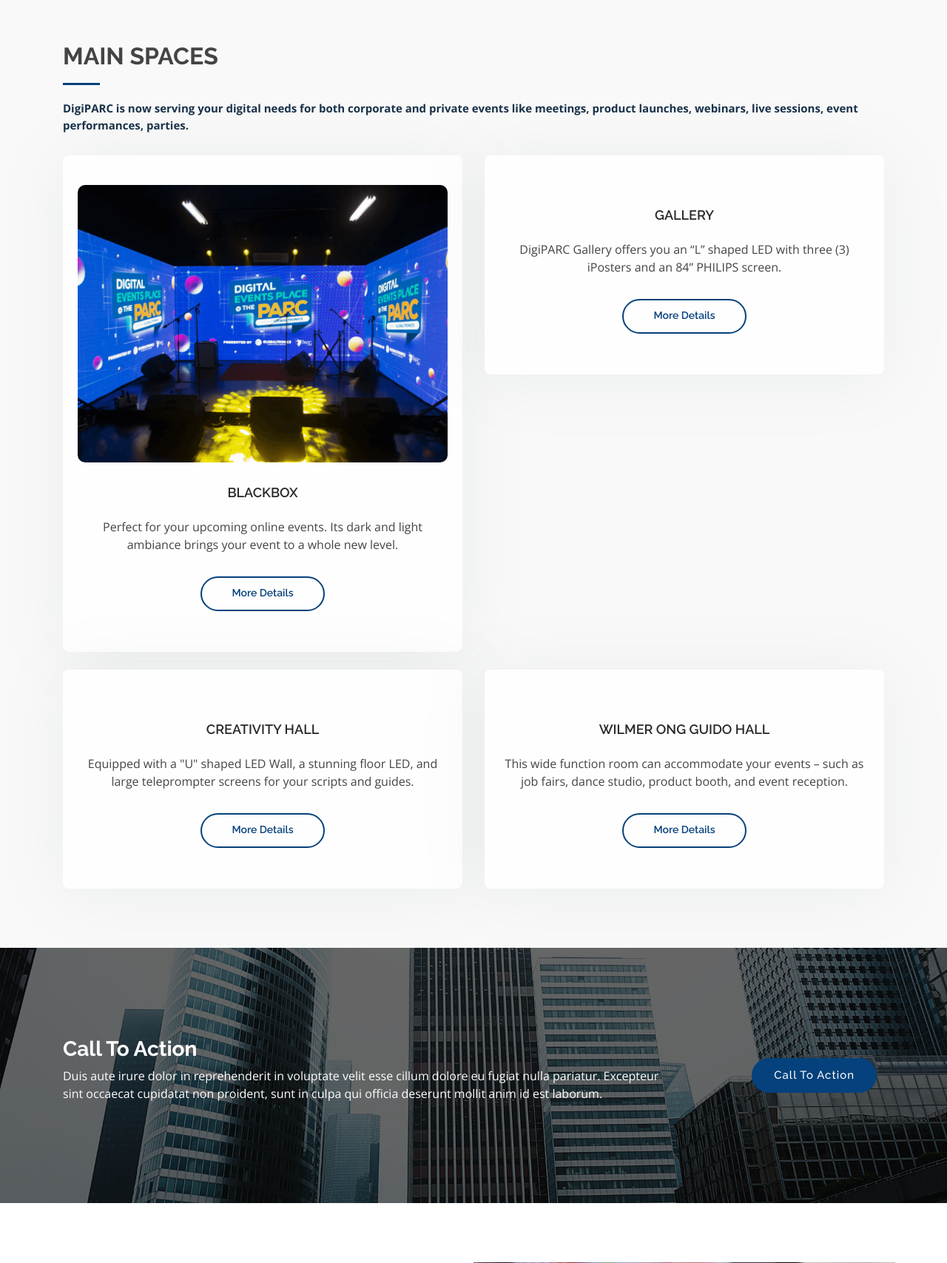
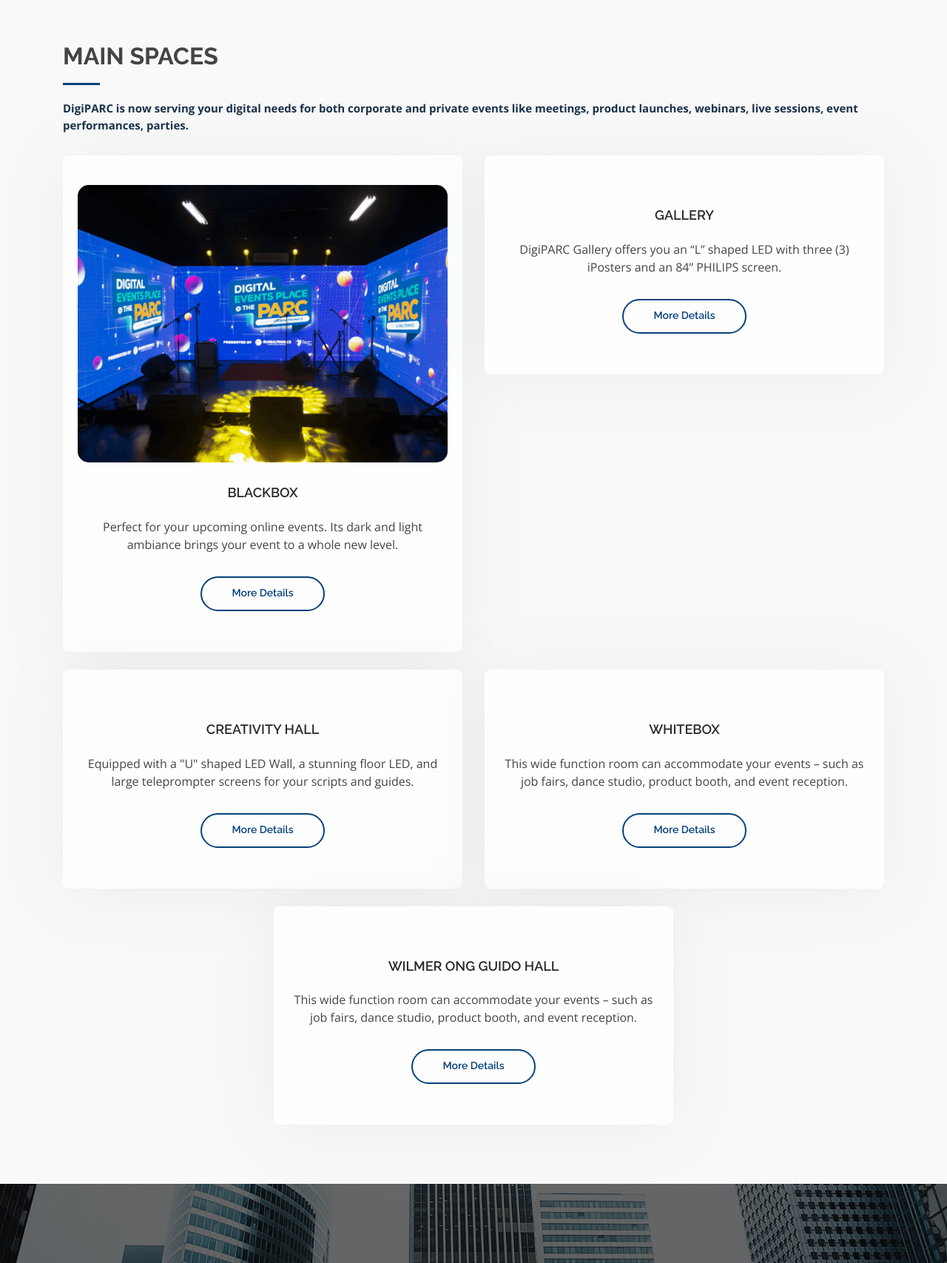
Before and after one commit to BermudezJimmel/DigiPARC, a PHP site: page / in a window 1280 px wide. Shown: the part 1978-3685 px from the top of the page at 74% size. Run offline with PHP 8.4, Linux system fonts and the light colour scheme.

Commit message:
add white box tempalte

```diff
--- a/assets/css/style.css
+++ b/assets/css/style.css
@@ -995,7 +995,7 @@ section {
 
 .pricing img{
   max-width: 500px;
-  border-radius: 10px;
+  border-radius: 15px;
 }
 
 .pricing .bold {
--- a/index.html
+++ b/index.html
@@ -296,7 +296,7 @@
 
           <div class="col-lg-6 col-md-6">
             <div class="box">
-              <h3>WILMER ONG GUIDO HALL</h3>
+              <h3>WHITEBOX</h3>
               <p>This wide function room can accommodate your events – such as job fairs, dance studio, product booth, and event reception.</p>
               <!-- <h4><sup>$</sup>0<span> / month</span></h4> -->
               <!-- <ul>
@@ -329,6 +329,34 @@
               </div>
             </div>
           </div> -->
+
+        </div>
+        <div class="row mt-4">
+          <div class="col-lg-3 col-md-6">
+
+          </div>
+
+          <div class="col-lg-6 col-md-6">
+            <div class="box">
+              <h3>WILMER ONG GUIDO HALL</h3>
+              <p>This wide function room can accommodate your events – such as job fairs, dance studio, product booth, and event reception.</p>
+              <!-- <h4><sup>$</sup>0<span> / month</span></h4> -->
+              <!-- <ul>
+                <li>Aida dere</li>
+                <li>Nec feugiat nisl</li>
+                <li>Nulla at volutpat dola</li>
+                <li class="na">Pharetra massa</li>
+                <li class="na">Massa ultricies mi</li>
+              </ul> -->
+              <div class="btn-wrap">
+                <a href="#" class="btn-buy">More Details</a>
+              </div>
+            </div>
+          </div>
+
+          <div class="col-lg-3 col-md-6">
+
+          </div>
 
         </div>
 
```
